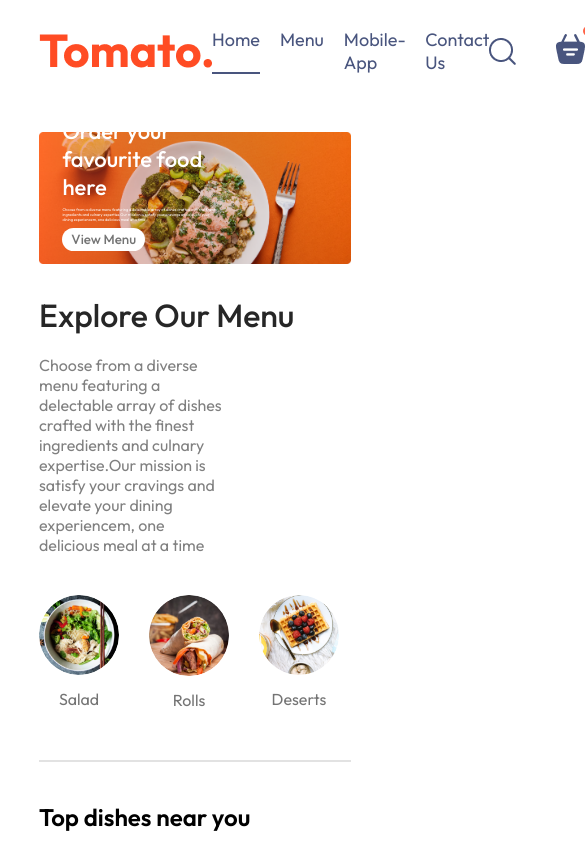
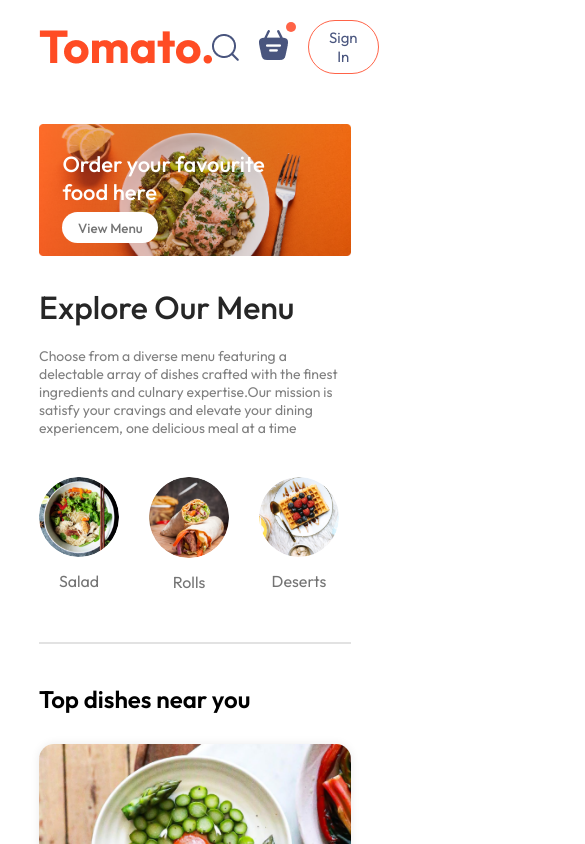
Before and after one commit to saikirankonda/FoodDelivery, a React (Create React App) app in the folder tomato/: page /home in a window 390 px wide. Shown: the top 844 px of the page, 585 px wide, since content can reach past the window. Built offline with nearby package versions, Linux system fonts and the light colour scheme.

Commit message:
media queries added

```diff
--- a/tomato/src/Components/ExploreMenu/ExploreMenu.css
+++ b/tomato/src/Components/ExploreMenu/ExploreMenu.css
@@ -49,3 +49,10 @@
 border: 4px solid tomato;
 padding:  2px ;
 }
+
+@media (max-width:1050px){
+    .explore-menu-text {
+            max-width: 100%;
+            font-size: 14px;
+        }
+}
--- a/tomato/src/Components/Footer/Footer.css
+++ b/tomato/src/Components/Footer/Footer.css
@@ -47,3 +47,15 @@
     background-color: gray;
     border: none;
 }
+
+
+@media (max-width:750px){
+    .footer-content {
+            display: flex;
+            flex-direction: column;
+            gap:35px;
+        }
+    .footer-copyright{
+        text-align: center;
+    }
+}
--- a/tomato/src/Components/Header/Header.css
+++ b/tomato/src/Components/Header/Header.css
@@ -35,3 +35,21 @@
     font-size: max(1vm , 13px);
     border-radius: 50px;
 }
+
+@media (max-width:1050px){
+    .header-content{
+        max-width: 45%;
+    }
+}
+
+@media (max-width:750px) {
+    .header-content {
+        max-width: 65%;
+    }
+    .header-content p{
+        display: none;
+    }
+    .header-content button {
+     padding: 2vw 4vw;
+    }
+}
--- a/tomato/src/Components/Navbar/Navbar.css
+++ b/tomato/src/Components/Navbar/Navbar.css
@@ -58,3 +58,58 @@
     top: -8px ;
     right: -8px;
 }
+
+@media(max-width : 1050px){
+ .navbar .log{
+    width:  140px;
+ }
+ .navabar-menu{
+    gap:20px;
+    font-size: 17px;
+ }
+ .navbar-right{
+    gap:30px;
+ }
+ .navbar-right img{
+    gap :30px;
+ }
+ .navbar-right button {
+   padding: 8px 25px;
+ }
+
+}
+
+@media(max-width : 900px) {
+    .navbar .log {
+        width: 120px;
+    }
+
+    .navabar-menu {
+        gap: 15px;
+        font-size: 16px;
+    }
+
+    .navbar-right {
+        gap: 20px;
+    }
+
+    .navbar-right img {
+        gap: 20px;
+    }
+
+    .navbar-right button {
+        padding: 7px 20px;
+        font-size: 15px;
+    }
+
+}
+
+@media(max-width : 750px) {
+
+
+    .navabar-menu {
+       display: none;
+    }
+
+
+}
--- a/tomato/src/Components/Navbar/Navbar.jsx
+++ b/tomato/src/Components/Navbar/Navbar.jsx
@@ -1,16 +1,17 @@
 import React, { useState } from 'react'
 import './Navbar.css'
 import { assets } from '../../assets/assets'
+import{Link} from"react-router-dom"
 const Navbar =() => {
     const [menu,setMenu] = useState("home")
   return (
     <div className='navbar'>
         <img src={assets.logo } alt='logo' className='logo' />
         <ul className="navabar-menu">
-            <li onClick={() => setMenu("home")} className={menu === "home" ? "active" : ""} >Home</li>
-            <li onClick={() => setMenu("menu")}  className={menu === "menu" ? "active" : ""} >Menu</li>
-            <li onClick={() => setMenu("mobile-app")} className={menu === "mobile-app" ? "active" : ""}>Mobile-App</li>
-            <li onClick={() => setMenu("contact-us")} className={menu === "contact-us" ? "active" : ""}>Contact Us</li>
+            <Link onCLinkck={() => setMenu("home")} className={menu === "home" ? "active" : ""} >Home</Link>
+            <Link onCLinkck={() => setMenu("menu")}  className={menu === "menu" ? "active" : ""} >Menu</Link>
+            <Link onCLinkck={() => setMenu("mobile-app")} className={menu === "mobile-app" ? "active" : ""}>Mobile-App</Link>
+            <Link onCLinkck={() => setMenu("contact-us")} className={menu === "contact-us" ? "active" : ""}>Contact Us</Link>
         </ul>
         <div className="navbar-right">
             <img src={assets.search_icon} alt=" " />
--- a/tomato/src/Context/StoreContext.jsx
+++ b/tomato/src/Context/StoreContext.jsx
@@ -22,9 +22,7 @@ const StoreContextProvoder =(props) =>{
        setCartItems((prev) => ({...prev,[itemId] : prev[itemId] -1}))
   }
 
-  useEffect(() =>{
-    console.log(cartItems);
-  },[cartItems])
+
 
     const contextValue = {
          food_list ,
```
